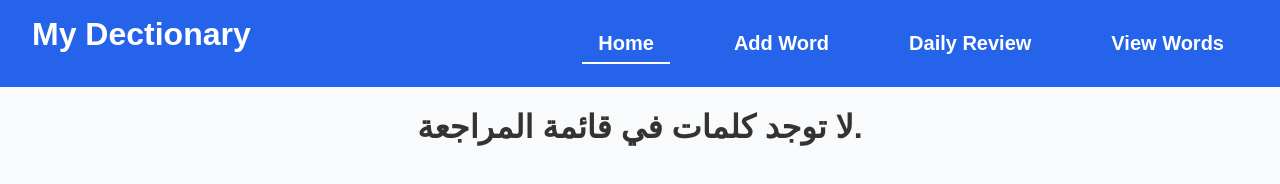
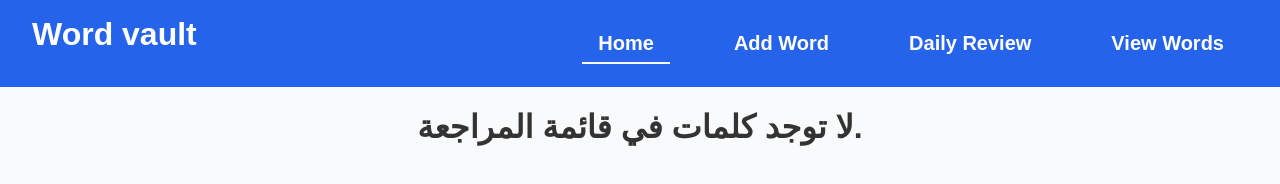
Before and after one commit to ahmedR-code/My-Dectionary, a plain HTML site: page index.html in a window 1280 px wide. Drawn offline with Linux system fonts and the light colour scheme.

Commit message:
Update index.html
editit app name

```diff
--- a/index.html
+++ b/index.html
@@ -3,13 +3,13 @@
 <head>
   <meta charset="UTF-8">
   <meta name="viewport" content="width=device-width, initial-scale=1.0">
-  <title>My Dectionary</title>
+  <title>Word vault</title>
   <link rel="stylesheet" href="style.css">
 </head>
 <body>
   <!-- في الـ Header لإضافة رابط للعرض -->
   <header class="header">
-    <h1>My Dectionary</h1>
+    <h1>Word vault</h1>
     <nav>
       <ul class="nav">
         <li><a href="#" id="home-link" class="active">Home</a></li>
```
